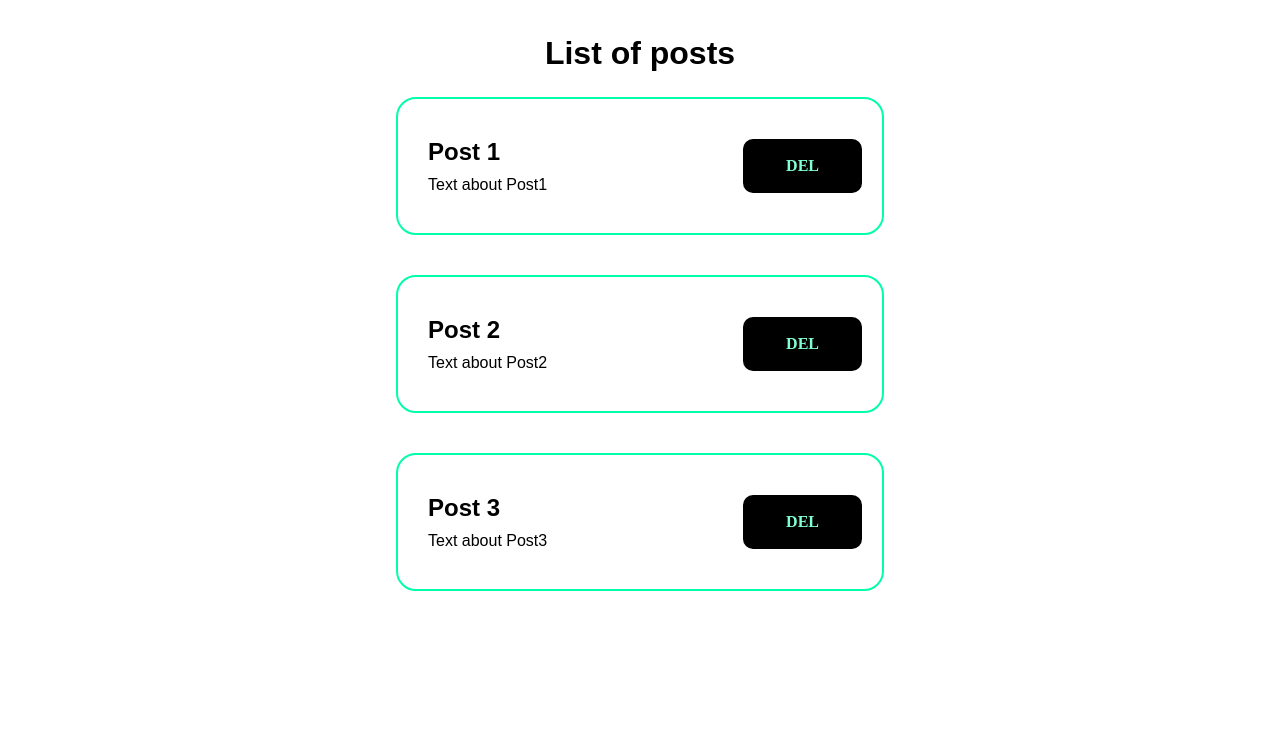
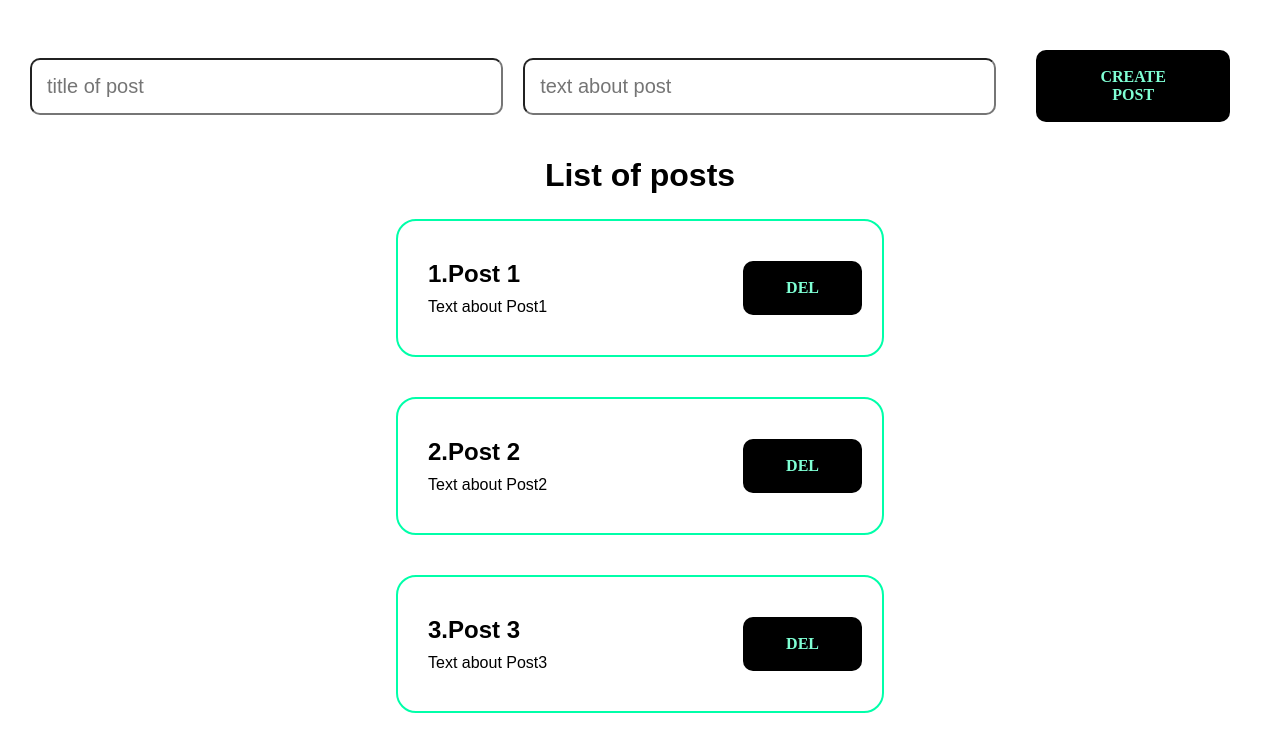
Before and after one commit to Aleksey6453/reactFundament, a React (Create React App) app: page / in a window 1280 px wide. Shown: the top 752 px of the page. Built offline with nearby package versions, Linux system fonts and the light colour scheme.

Commit message:
add posts and props

```diff
--- /dev/null
+++ b/src/components/form_create_post/FormCreatePost.jsx
@@ -0,0 +1,15 @@
+import React from 'react'
+import styles from './FormCreatePost.module.css'
+
+const FormCreatePost = () => {
+  return (
+    <div className={styles.wrap}>
+        <input type="text" placeholder='title of post' />
+        <input type="text" placeholder='text about post' />
+        <button className='btn'>Create post</button>
+
+    </div>
+  )
+}
+
+export default FormCreatePost
--- /dev/null
+++ b/src/components/form_create_post/FormCreatePost.module.css
@@ -0,0 +1,14 @@
+.wrap{
+    width: 100%;
+    display: flex;
+    justify-content: center;
+    align-items: center;
+}
+
+input{
+    padding: 15px;
+    font-size: 20px;
+    margin-right: 20px;
+    width: 40%;
+    border-radius: 10px;
+}
--- a/src/components/post-list/PostList.jsx
+++ b/src/components/post-list/PostList.jsx
@@ -1,11 +1,12 @@
 import React from 'react'
 import Post from '../post/Post'
+import styles from './PostList.module.css'
 
 
-const PostList = ({posts}) => {
+const PostList = ({posts, title}) => {
   return (
-    <div className='post_list'>
-        <h1>List of posts</h1>
+    <div className={styles.post_list}>
+        <h1>{title}</h1>
         {posts.map(post =>
             <Post post={post} key={post.id} />
         )}
--- /dev/null
+++ b/src/components/post-list/PostList.module.css
@@ -0,0 +1,7 @@
+.post_list{
+    width: 100%;
+    display: flex;
+    flex-direction: column;
+    justify-content: center;
+    align-items: center;
+  }
--- a/src/components/post/Post.jsx
+++ b/src/components/post/Post.jsx
@@ -1,15 +1,15 @@
 import React from 'react'
-
+import styles from './Post.module.css'
 
 const Post = (props) => {
 
   return (
-       <div className='post'>
-            <div className='half_left_post'>
-                <h2>{props.post.title}</h2>
+       <div className={styles.post}>
+            <div className={styles.half_left_post}>
+                <h2>{props.post.id}.{props.post.title}</h2>
                 <p>{props.post.text}</p>
             </div>
-            <div className='half_right_post'>
+            <div className={styles.half_right_post}>
                 <button className='btn'>Del</button>
             </div>
       </div>
--- /dev/null
+++ b/src/components/post/Post.module.css
@@ -0,0 +1,24 @@
+.post{
+    width: 40%;
+    display: flex;
+    border-radius: 20px;
+    border: 2px solid #00FFA9;
+    padding: 20px;
+    margin: 20px;
+    padding-right: 0;
+}
+
+.half_left_post{
+    width: 50%;
+    display: flex;
+    flex-direction: column;
+    justify-content: center;
+    align-items: flex-start;
+}
+.half_right_post{
+    width: 50%;
+    display: flex;
+   align-items: flex-start;
+   justify-content: flex-end;
+   padding: 0;
+}
--- a/src/components/test/Test.jsx
+++ b/src/components/test/Test.jsx
@@ -1,5 +1,6 @@
 import React from 'react'
 import PostList from '../post-list/PostList'
+import FormCreatePost from '../form_create_post/FormCreatePost'
 
 
 const Test = () => {
@@ -7,14 +8,12 @@ const Test = () => {
         {id:1, title:'Post 1', text:'Text about Post1'},
         {id:2, title:'Post 2', text:'Text about Post2'},
         {id:3, title:'Post 3', text:'Text about Post3'},
-
     ])
 
   return (
     <div className='test_wrap'>
-
-        <PostList posts={posts}/>
-
+        <FormCreatePost />
+        <PostList posts={posts} title={'List of posts'}/>
     </div>
   )
 }
--- a/src/style/GlobalStyle.css
+++ b/src/style/GlobalStyle.css
@@ -52,30 +52,7 @@
     align-items: center;
     width: 30%;
   }
-  .post{
-    width: 40%;
-    display: flex;
-    border-radius: 20px;
-    border: 2px solid #00FFA9;
-    padding: 20px;
-    margin: 20px;
-    padding-right: 0;
-}
 
-.half_left_post{
-    width: 50%;
-    display: flex;
-    flex-direction: column;
-    justify-content: center;
-    align-items: flex-start;
-}
-.half_right_post{
-    width: 50%;
-    display: flex;
-   align-items: flex-start;
-   justify-content: flex-end;
-   padding: 0;
-}
 
 .test_wrap{
   width: 100%;
@@ -84,10 +61,3 @@
   justify-content: center;
   align-items: center;
 }
-.post_list{
-  width: 100%;
-  display: flex;
-  flex-direction: column;
-  justify-content: center;
-  align-items: center;
-}
```
